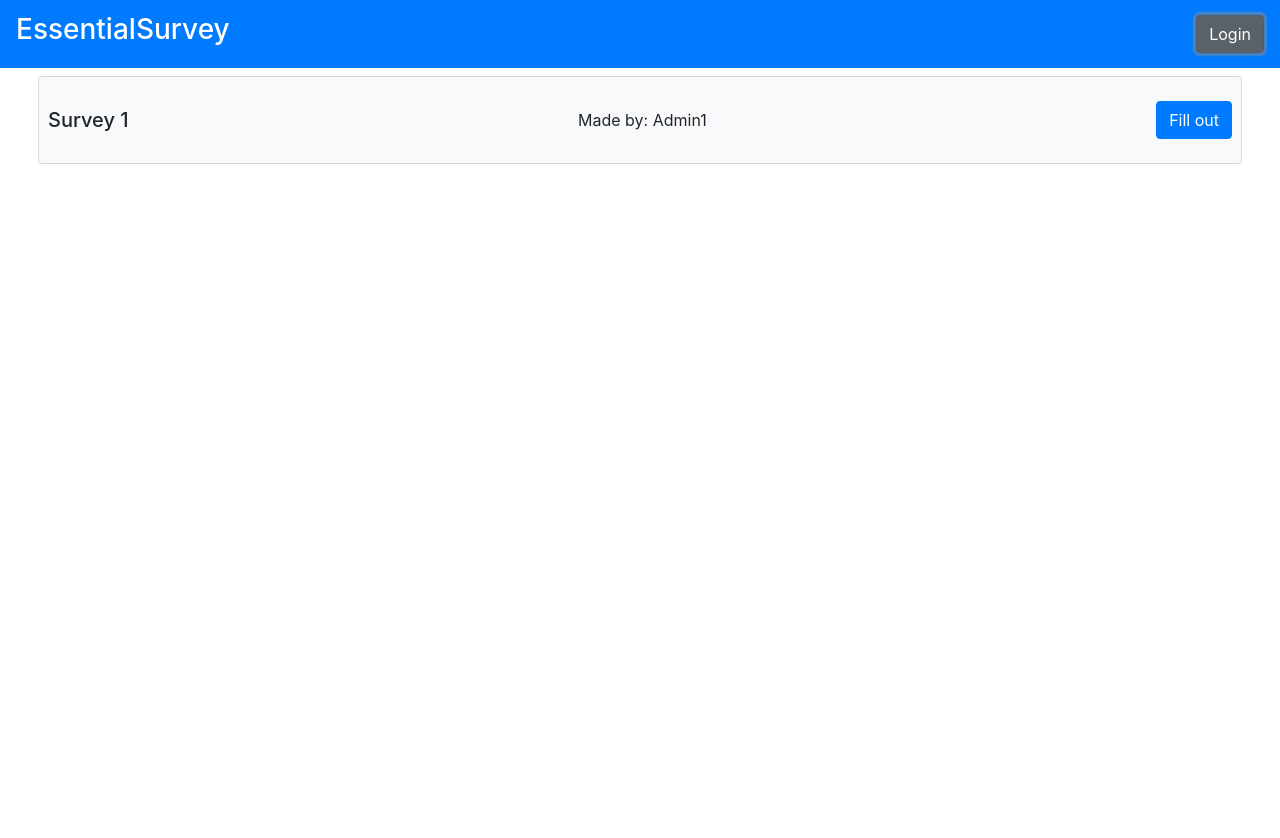
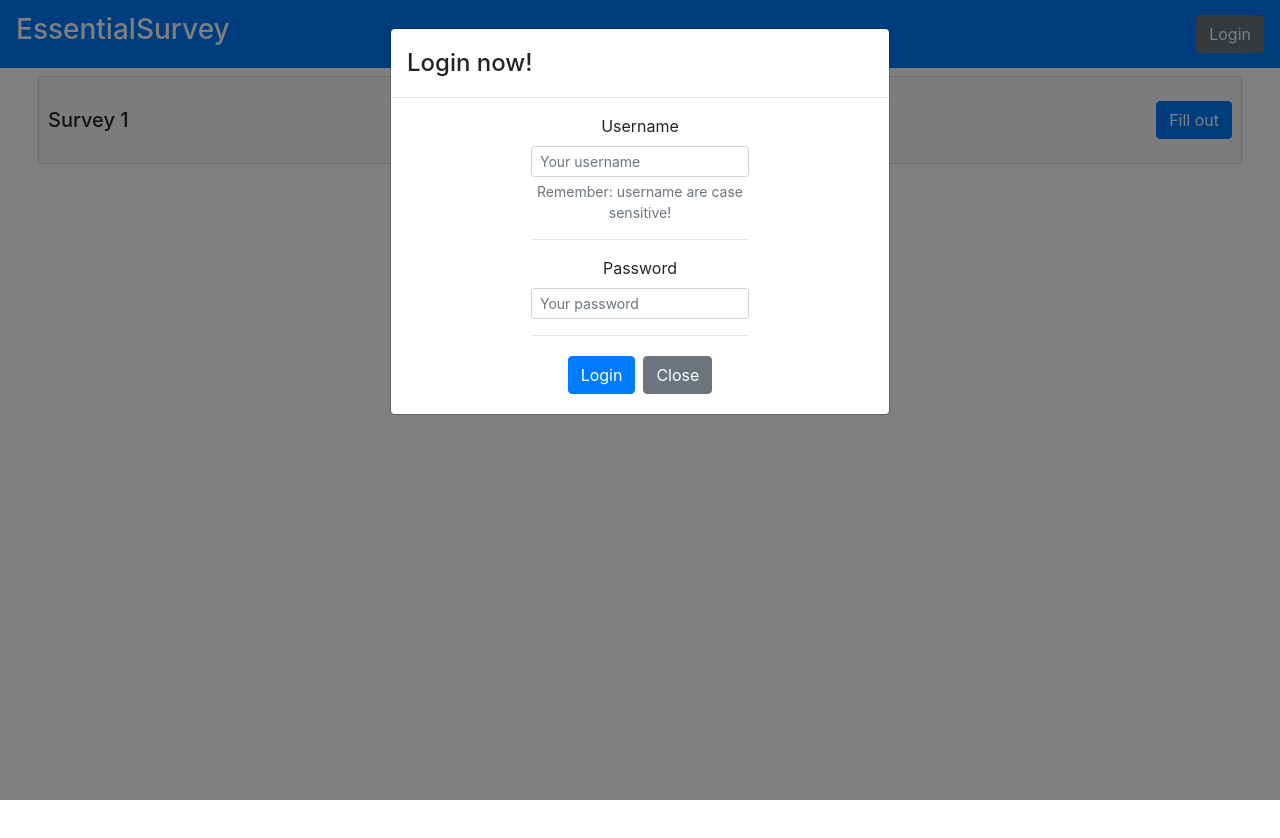
Before and after one commit to ThePiromaximus/survey-webapp, a React (Create React App) app in the folder client/: page / in a window 1280 px wide. Both pictures are taken after a click on the button "Login". Shown: the top 838 px of the page. Built offline with nearby package versions, Linux system fonts and the light colour scheme.

Commit message:
feat: implemented ModalLogin

```diff
--- a/client/package.json
+++ b/client/package.json
@@ -7,6 +7,7 @@
     "@testing-library/react": "^11.2.7",
     "@testing-library/user-event": "^12.8.3",
     "bootstrap": "^4.6.0",
+    "formik": "^2.2.9",
     "react": "^17.0.2",
     "react-bootstrap": "^1.6.1",
     "react-dom": "^17.0.2",
--- /dev/null
+++ b/client/src/ModalLogin.js
@@ -0,0 +1,103 @@
+import { Formik } from "formik";
+import { Modal, Button, Col, Row, Form, Alert } from "react-bootstrap";
+import { useState } from "react";
+
+function ModalLogin(props) {
+    const [username, setUsername] = useState("");
+    const [password, setPassword] = useState("");
+    const [error, setError] = useState("");
+
+    const handleLogin = (event) => {
+        event.preventDefault();
+        if (username === '') {
+            setError("Username field is empty");
+        }
+        else if (password === '') {
+            setError("Password field is empty");
+        }
+        else {
+            setUsername("");
+            setPassword("");
+            setError("")
+            props.setShowLogin(false);
+        }
+    };
+
+    const handleClose = () => {
+        setUsername("");
+        setPassword("");
+        props.setShowLogin(false);
+    }
+
+
+    if (props.showLogin) {
+        return <>
+            <Modal show={props.showLogin} onHide={handleLogin} backdrop="static">
+                <Modal.Header>
+                    <Modal.Title>Login now!</Modal.Title>
+                </Modal.Header>
+                <Modal.Body className="text-center">
+                    <Row className="justify-content-center">
+                        <Col lg={6} md={6} sm={8}>
+                            <Formik initialValues={{
+
+                            }}>
+                                <Form onSubmit={(values) => handleLogin(values)}>
+                                    <Form.Group>
+                                        {
+                                            error!="" ?
+                                            (<Row className="justify-content-center">
+                                                <Alert variant="danger">
+                                                    {error}
+                                                </Alert>
+                                            </Row>) : <></>
+                                        }
+
+                                        <Form.Label>Username</Form.Label>
+                                        <Form.Control
+                                            size="sm"
+                                            type="text"
+                                            placeholder="Your username"
+                                            value={username}
+                                            onChange={(event) =>
+                                                setUsername(event.target.value)
+                                            }
+                                        />
+                                        <Form.Text className="text-muted">
+                                            Remember: username are case sensitive!
+                                        </Form.Text>
+                                        <hr />
+                                        <Form.Label>Password</Form.Label>
+                                        <Form.Control
+                                            size="sm"
+                                            type="password"
+                                            placeholder="Your password"
+                                            value={password}
+                                            onChange={(event) =>
+                                                setPassword(event.target.value)
+                                            } />
+                                    </Form.Group>
+                                    <hr />
+                                    <Button className="m-1" variant="primary" type="onSubmit">
+                                        Login
+                                    </Button>
+                                    <Button className="m-1" variant="secondary" onClick={() => handleClose()}>
+                                        Close
+                                    </Button>
+                                </Form>
+                            </Formik>
+                        </Col>
+                    </Row>
+                </Modal.Body>
+            </Modal>
+        </>
+    }
+    else {
+        return <></>
+    }
+
+
+
+}
+
+export default ModalLogin;
--- a/client/src/NavigationBar.js
+++ b/client/src/NavigationBar.js
@@ -1,8 +1,14 @@
 import { Navbar, Button } from "react-bootstrap";
+import { useState } from "react";
+import ModalLogin from "./ModalLogin";
 
 function NavigationBar() {
 
+    const [showLogin, setShowLogin] = useState(false);
+
+
     return (
+        <>
             <Navbar bg="primary" variant="dark" className="justify-content-between">
                 <Navbar.Brand>
                     <h3>
@@ -10,10 +16,12 @@ function NavigationBar() {
                     </h3>
                 </Navbar.Brand>
 
-            <Button variant="secondary">
+                <Button variant="secondary" onClick={() => setShowLogin(true)}>
                     Login
                 </Button>
             </Navbar>
+            <ModalLogin showLogin={showLogin} setShowLogin={setShowLogin}></ModalLogin>
+        </>
     );
 }
 
```
Also changed, not shown: 2 other files (tests, documents, lock files or other folders). Lines whose indentation alone changed are shown as unchanged.
